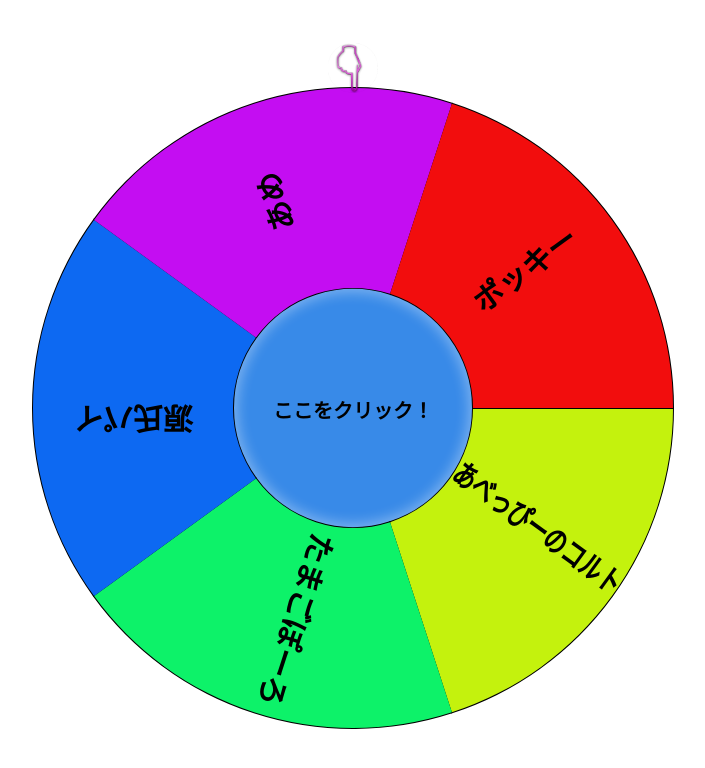
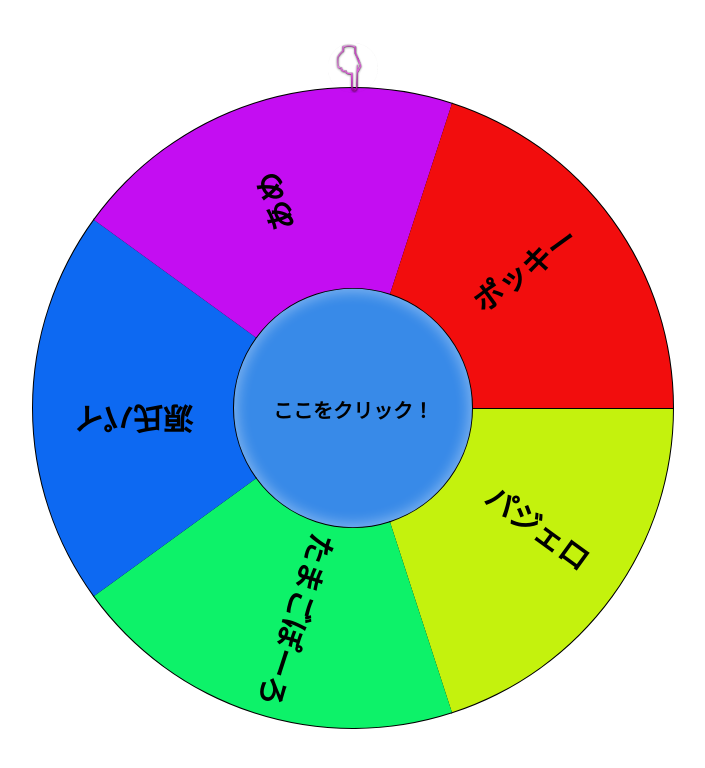
Before and after one commit to Azoay/roulette, a plain HTML site: page docs/index.html in a window 1280 px wide. Shown: the whole page, without its empty margins (55-760 px from the left). Drawn offline with Linux system fonts and the light colour scheme.

Commit message:
fix パジェロに変更

```diff
--- a/docs/index.html
+++ b/docs/index.html
@@ -10,7 +10,7 @@
             var itemsToShow = parseInt(5);
             console.log(itemsToShow);
             var items = {
-                0: "あべっぴーのコルト",
+                0: "パジェロ",
                 1: "たまごぽーろ",
                 2: "源氏パイ",
                 3: "あめ",
```
